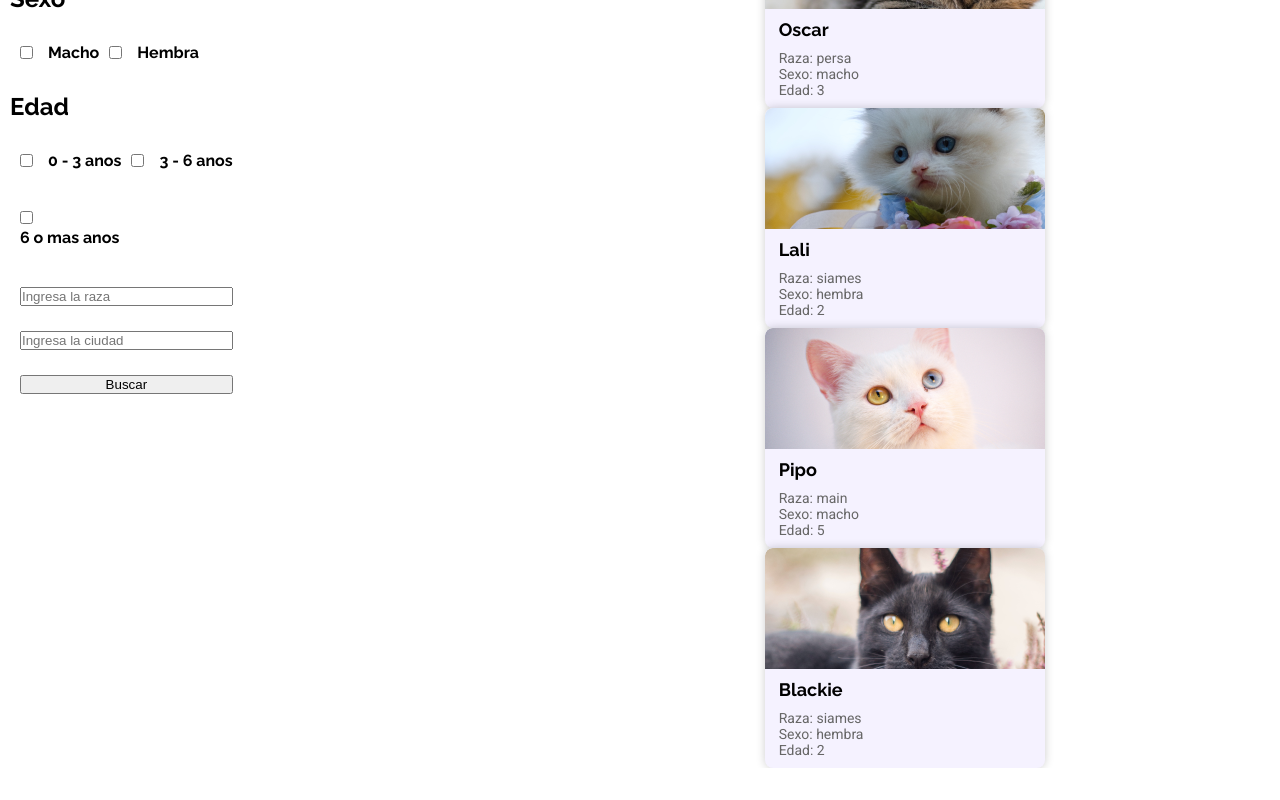
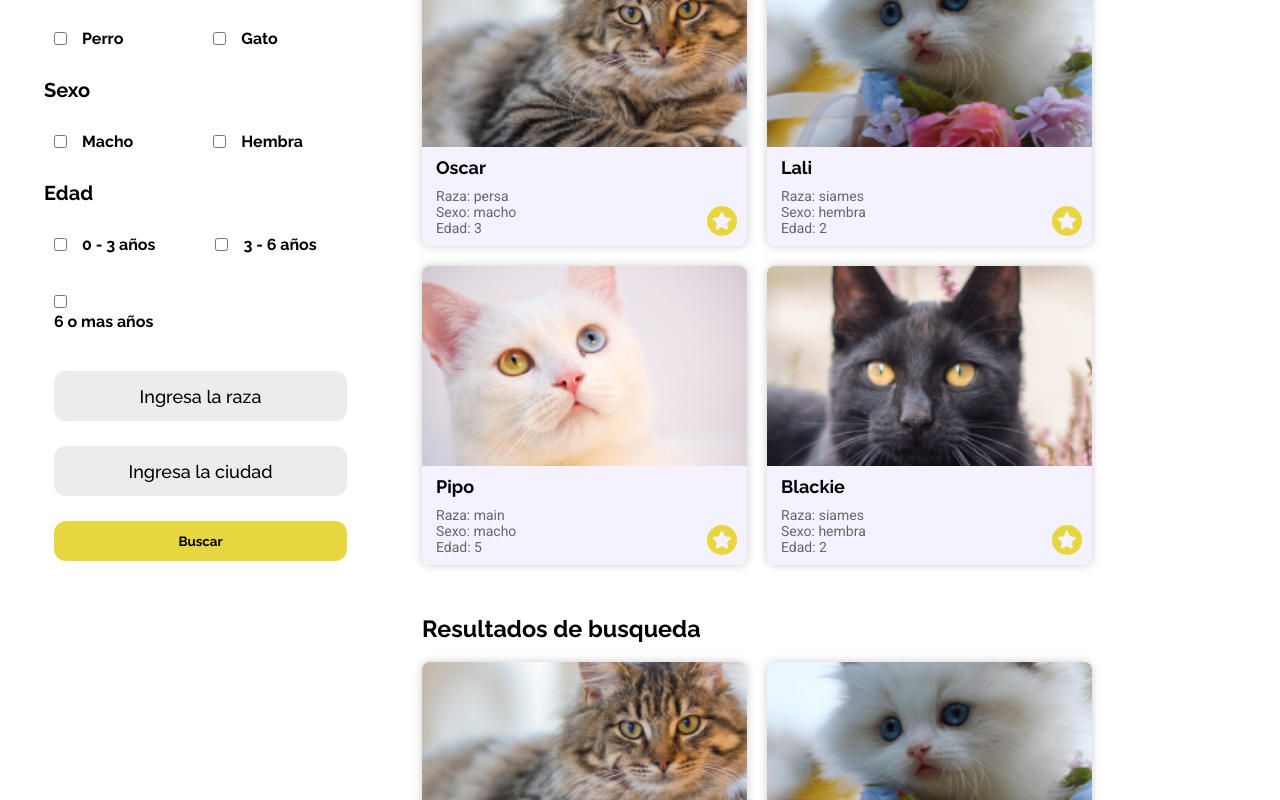
Before and after one commit to No-Country/C7-06-Front, a React (Create React App) app: page /buscar in a window 1280 px wide. Shown: the part 740-1540 px from the top of the page. Before the commit the page ends 1508 px from the top, so only its background shows below. Built offline with nearby package versions, Linux system fonts and the light colour scheme.

Commit message:
PNC-47 Maquetado filter finalizado

```diff
--- a/src/components/Filter/Filter.module.sass
+++ b/src/components/Filter/Filter.module.sass
@@ -18,65 +18,37 @@
 .containerLeftRight
         display: flex
         order: 0
-        gap: 40%
+        padding: 34px
+        gap: 55px
         .rightSide
             order: 2
             display: flex
             flex-direction: column
-            justify-content: center
+            flex-grow: 1
+            .firstCards
+                margin-bottom: 50px
             .containerTitle
                 font-family: $secondary-font
+                margin-bottom: 20px
+                font-size: 20px
             .renderAnimals
-                flex-wrap: wrap
-            .card
                 display: flex
-                flex-direction: column
-                align-items: center
-                justify-content: center
-                width: 100%
-                max-width: 280px
-                height: 220px
-                background-color: $background-light
-                border-radius: 8px
-                box-shadow: 0 0 10px rgba(0, 0, 0, 0.2)
-
-                .card__img
-                    width: 100%
-                    height: 200px
-                    object-fit: cover
-                    border-radius: 8px 8px 0 0
-                    overflow: hidden
-                .card__content
-                    width: 100%
-                    padding: 0px 14px
-                    .card__title
-                        font-family: $secondary-font
-                        font-size: 18px
-                        font-weight: 600
-                        margin: 10px 0
-                    .card__text
-                        font-family: $main-font
-                        width: 100%
-                        font-size: 14px
-                        font-weight: 400
-                        margin: 10px 0
-                        color: #666
-                        ul
-                            li
-                                list-style: none
-
-
+                flex-flow: row wrap
+                gap: 20px
 
         .leftSide
             order: 1
+            width: 347px
+            margin-top: 65px
             h2
                 font-family: $secondary-font
+                font-size: 20px
             h4
                 font-family: $secondary-font
             .perrogato
                 padding: 20px
                 display: flex
-                gap: 10px
+                gap: 90px
                 .perro
                     display: flex
                     gap: 15px
@@ -86,7 +58,7 @@
             .machohembra
                 padding: 20px
                 display: flex
-                gap: 10px
+                gap: 80px
                 .macho
                     display: flex
                     gap: 15px
@@ -96,7 +68,7 @@
             .cachorrojoven
                 padding: 20px
                 display: flex
-                gap: 10px
+                gap: 60px
                 .cachorro
                     display: flex
                     gap: 15px
@@ -110,3 +82,48 @@
                 flex-direction: column
                 gap: 25px
                 padding: 20px
+                .input1
+                    background-color: #EEEBEB
+                    border: none
+                    width: 293px
+                    height: 50px
+                    border-radius: 12px
+                    font-size: 21px
+                .input1::placeholder
+                    font-family: $secondary-font
+                    color: black
+                    font-size: 18px
+                    text-align: center
+                .input2
+                    background-color: #EEEBEB
+                    border: none
+                    width: 293px
+                    height: 50px
+                    border-radius: 12px
+                    font-size: 21px
+                .input2::placeholder
+                    font-family: $secondary-font
+                    color: black
+                    font-size: 18px
+                    text-align: center
+                .searchbar
+                    width: 293px
+                    height: 40px
+                    background-color: #E8D641
+                    cursor: pointer
+                    color: black
+                    font-family: $secondary-font
+                    font-weight: bold
+                    border: none
+                    border-radius: 12px
+
+@media screen and (max-width: 1145px)
+    .container
+        img
+            margin-bottom: 0px
+    .containerLeftRight
+        display: flex
+        flex-direction: column
+        margin-top: 5px
+        .leftSide
+            justify-content: center
--- a/src/components/Filter/index.jsx
+++ b/src/components/Filter/index.jsx
@@ -4,6 +4,8 @@ import bannerFilter from "../../assets/gatoFilter.png";
 import PropTypes from "prop-types";
 import catsMock from "../../data/catsmock.json";
 import { useEffect, useState } from "react";
+import Card from "../Card";
+import Footer from "../Footer";
 
 const Filter = () => {
   const [cats, setCats] = useState([]);
@@ -19,41 +21,38 @@ const Filter = () => {
       <div className={styles.container}>
         <img src={bannerFilter} />
       </div>
+      {/* Container GENERAL, LADO IZQUIERDP Y DERECHO */}
       <div className={styles.containerLeftRight}>
+        {/* Container lado derecho */}
         <div className={styles.rightSide}>
-          <div className={styles.containerTitle}>
-            <h3 className={styles.title}>Posibles animatch</h3>
+          {/* Container de las cards 1 */}
+          <div className={styles.firstCards}>
+            <div className={styles.containerTitle}>
+              <h3 className={styles.title}>Posibles animatch</h3>
+            </div>
+            {/* Container renderizado de animales CARDS */}
+            <div className={styles.renderAnimals}>
+              {cats &&
+                cats.map(cat => {
+                  return <Card key={cat.id} animal={cat} />;
+                })}
+            </div>
           </div>
-          <div className={styles.renderAnimals}>
-            {cats &&
-              cats.map((cat, index) => {
-                return (
-                  <div className={styles.card} key={index}>
-                    <div className={styles.card__img}>
-                      <img src={`/animals/${cat?.picture}`} alt={cat?.name} />
-                    </div>
-                    <div className={styles.card__content}>
-                      <h3 className={styles.card__title}>{cat?.name}</h3>
-                      <div className={styles.card__text}>
-                        <ul>
-                          <li>
-                            <span>Raza:</span> {cat?.raza}
-                          </li>
-                          <li>
-                            <span>Sexo:</span> {cat?.sexo}
-                          </li>
-                          <li>
-                            <span>Edad:</span> {cat?.age}
-                          </li>
-                        </ul>
-                      </div>
-                      {/* <button className={styles.card__btn}>Ver más</button> */}
-                    </div>
-                  </div>
-                );
-              })}
+          <div className={styles.secondCards}>
+            {/* Container de las cards 2 */}
+            <div className={styles.containerTitle}>
+              <h3 className={styles.title}>Resultados de busqueda</h3>
+            </div>
+            {/* Container renderizado de animales CARDS */}
+            <div className={styles.renderAnimals}>
+              {cats &&
+                cats.map(cat => {
+                  return <Card key={cat.id} animal={cat} />;
+                })}
+            </div>
           </div>
         </div>
+        {/* Container lado IZQUIERDO */}
         <div className={styles.leftSide}>
           <h2 style={{ padding: "10px" }}>Mascota</h2>
           <div className={styles.perrogato}>
@@ -81,24 +80,25 @@ const Filter = () => {
           <div className={styles.cachorrojoven}>
             <div className={styles.cachorro}>
               <input type="checkbox" />
-              <h4>0 - 3 anos</h4>
+              <h4>0 - 3 años</h4>
             </div>
             <div className={styles.joven}>
               <input type="checkbox" />
-              <h4>3 - 6 anos</h4>
+              <h4>3 - 6 años</h4>
             </div>
           </div>
           <div className={styles.adulto}>
             <input type="checkbox" />
-            <h4>6 o mas anos</h4>
+            <h4>6 o mas años</h4>
           </div>
           <div className={styles.inputText}>
-            <input type="text" placeholder="Ingresa la raza" />
-            <input type="text" placeholder="Ingresa la ciudad" />
-            <button>Buscar</button>
+            <input className={styles.input1} type="text" placeholder="Ingresa la raza" />
+            <input className={styles.input2} type="text" placeholder="Ingresa la ciudad" />
+            <button className={styles.searchbar}>Buscar</button>
           </div>
         </div>
       </div>
+      <Footer />
     </div>
   );
 };
```
